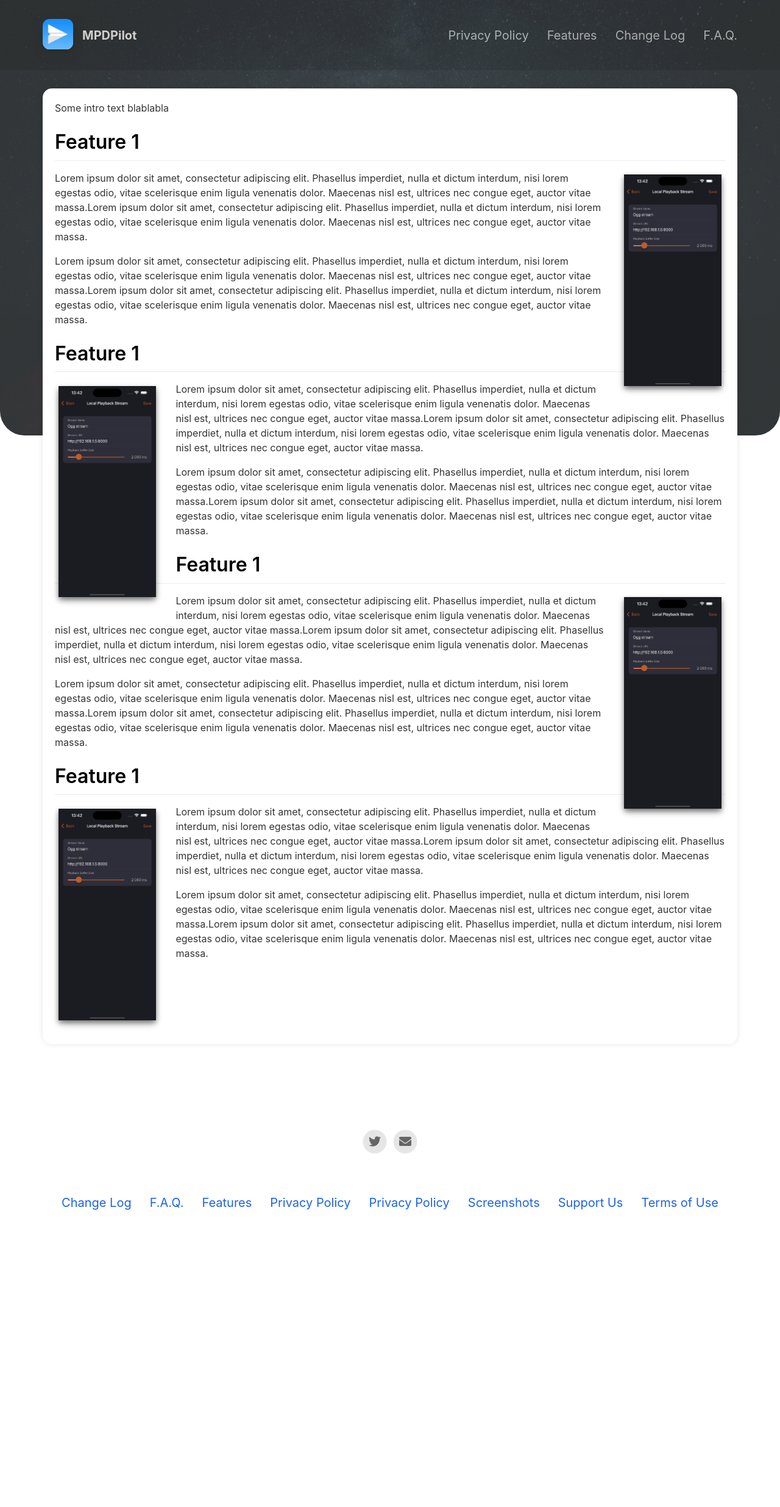
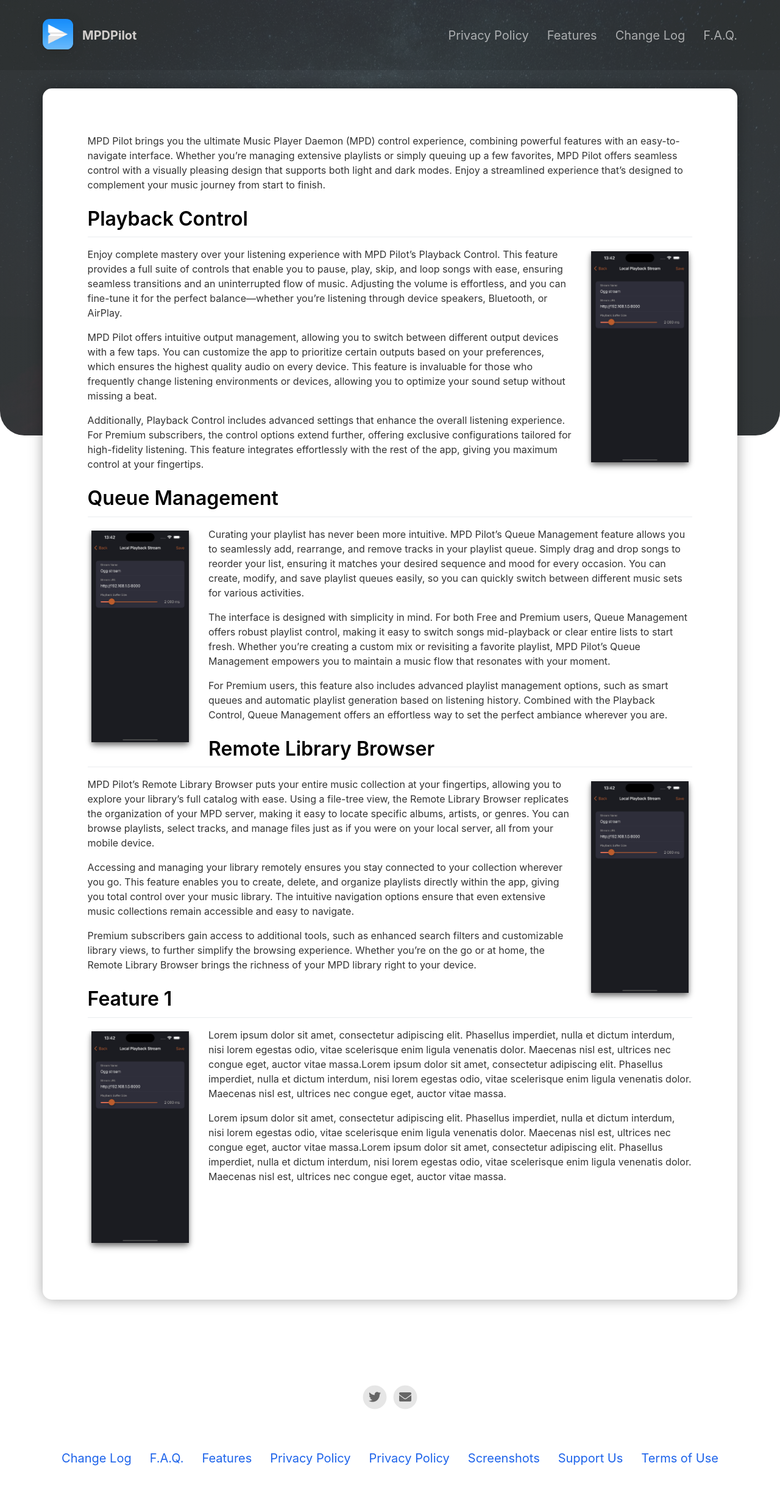
Before and after one commit to MPDPilot/MPDPilot-website, a Jekyll site: the page built from _pages/features.md, in a window 1280 px wide. Shown: the whole page at 61% size. Built offline with Jekyll 4.4.1, drawn with Linux system fonts in a browser that asks for light colours; comment, search, counter and statistics services are not loaded; before the commit the page ends 2052 px from its top, so only the background shows below that.

Commit message:
styling and prototyping features page

```diff
--- a/_pages/features.md
+++ b/_pages/features.md
@@ -5,19 +5,46 @@ include_in_header: true
 header_order: 1
 ---
 
-Some intro text blablabla
+MPD Pilot brings you the ultimate Music Player Daemon (MPD) control experience, combining powerful features with an easy-to-navigate interface. Whether you’re managing extensive playlists or simply queuing up a few favorites, MPD Pilot offers seamless control with a visually pleasing design that supports both light and dark modes. Enjoy a streamlined experience that’s designed to complement your music journey from start to finish.
 
-# Feature 1
+# Playback Control
 
 <a href="/assets/screenshots/app/iphone/main/Simulator Screenshot - iPhone 15 Pro Max - 2024-01-24 at 13.42.22.jpg" data-pswp-width="1290" data-pswp-height="2796"
     target="_blank">
     <img src="/assets/screenshots/app/iphone/main/Simulator Screenshot - iPhone 15 Pro Max - 2024-01-24 at 13.42.22.jpg" alt="FOOOO" class="img-r"/>
 </a>
 
-Lorem ipsum dolor sit amet, consectetur adipiscing elit. Phasellus imperdiet, nulla et dictum interdum, nisi lorem egestas odio, vitae scelerisque enim ligula venenatis dolor. Maecenas nisl est, ultrices nec congue eget, auctor vitae massa.Lorem ipsum dolor sit amet, consectetur adipiscing elit. Phasellus imperdiet, nulla et dictum interdum, nisi lorem egestas odio, vitae scelerisque enim ligula venenatis dolor. Maecenas nisl est, ultrices nec congue eget, auctor vitae massa.
+Enjoy complete mastery over your listening experience with MPD Pilot’s Playback Control. This feature provides a full suite of controls that enable you to pause, play, skip, and loop songs with ease, ensuring seamless transitions and an uninterrupted flow of music. Adjusting the volume is effortless, and you can fine-tune it for the perfect balance—whether you’re listening through device speakers, Bluetooth, or AirPlay.
 
+MPD Pilot offers intuitive output management, allowing you to switch between different output devices with a few taps. You can customize the app to prioritize certain outputs based on your preferences, which ensures the highest quality audio on every device. This feature is invaluable for those who frequently change listening environments or devices, allowing you to optimize your sound setup without missing a beat.
 
-Lorem ipsum dolor sit amet, consectetur adipiscing elit. Phasellus imperdiet, nulla et dictum interdum, nisi lorem egestas odio, vitae scelerisque enim ligula venenatis dolor. Maecenas nisl est, ultrices nec congue eget, auctor vitae massa.Lorem ipsum dolor sit amet, consectetur adipiscing elit. Phasellus imperdiet, nulla et dictum interdum, nisi lorem egestas odio, vitae scelerisque enim ligula venenatis dolor. Maecenas nisl est, ultrices nec congue eget, auctor vitae massa.
+Additionally, Playback Control includes advanced settings that enhance the overall listening experience. For Premium subscribers, the control options extend further, offering exclusive configurations tailored for high-fidelity listening. This feature integrates effortlessly with the rest of the app, giving you maximum control at your fingertips.
+
+# Queue Management
+
+<a href="/assets/screenshots/app/iphone/main/Simulator Screenshot - iPhone 15 Pro Max - 2024-01-24 at 13.42.22.jpg" data-pswp-width="1290" data-pswp-height="2796"
+    target="_blank">
+    <img src="/assets/screenshots/app/iphone/main/Simulator Screenshot - iPhone 15 Pro Max - 2024-01-24 at 13.42.22.jpg" alt="FOOOO" class="img-l" />
+</a>
+
+Curating your playlist has never been more intuitive. MPD Pilot’s Queue Management feature allows you to seamlessly add, rearrange, and remove tracks in your playlist queue. Simply drag and drop songs to reorder your list, ensuring it matches your desired sequence and mood for every occasion. You can create, modify, and save playlist queues easily, so you can quickly switch between different music sets for various activities.
+
+The interface is designed with simplicity in mind. For both Free and Premium users, Queue Management offers robust playlist control, making it easy to switch songs mid-playback or clear entire lists to start fresh. Whether you’re creating a custom mix or revisiting a favorite playlist, MPD Pilot's Queue Management empowers you to maintain a music flow that resonates with your moment.
+
+For Premium users, this feature also includes advanced playlist management options, such as smart queues and automatic playlist generation based on listening history. Combined with the Playback Control, Queue Management offers an effortless way to set the perfect ambiance wherever you are.
+
+# Remote Library Browser
+
+<a href="/assets/screenshots/app/iphone/main/Simulator Screenshot - iPhone 15 Pro Max - 2024-01-24 at 13.42.22.jpg" data-pswp-width="1290" data-pswp-height="2796"
+    target="_blank">
+    <img src="/assets/screenshots/app/iphone/main/Simulator Screenshot - iPhone 15 Pro Max - 2024-01-24 at 13.42.22.jpg" alt="FOOOO" class="img-r" />
+</a>
+
+MPD Pilot’s Remote Library Browser puts your entire music collection at your fingertips, allowing you to explore your library’s full catalog with ease. Using a file-tree view, the Remote Library Browser replicates the organization of your MPD server, making it easy to locate specific albums, artists, or genres. You can browse playlists, select tracks, and manage files just as if you were on your local server, all from your mobile device.
+
+Accessing and managing your library remotely ensures you stay connected to your collection wherever you go. This feature enables you to create, delete, and organize playlists directly within the app, giving you total control over your music library. The intuitive navigation options ensure that even extensive music collections remain accessible and easy to navigate.
+
+Premium subscribers gain access to additional tools, such as enhanced search filters and customizable library views, to further simplify the browsing experience. Whether you’re on the go or at home, the Remote Library Browser brings the richness of your MPD library right to your device.
 
 # Feature 1
 
@@ -29,25 +56,3 @@ Lorem ipsum dolor sit amet, consectetur adipiscing elit. Phasellus imperdiet, nu
 Lorem ipsum dolor sit amet, consectetur adipiscing elit. Phasellus imperdiet, nulla et dictum interdum, nisi lorem egestas odio, vitae scelerisque enim ligula venenatis dolor. Maecenas nisl est, ultrices nec congue eget, auctor vitae massa.Lorem ipsum dolor sit amet, consectetur adipiscing elit. Phasellus imperdiet, nulla et dictum interdum, nisi lorem egestas odio, vitae scelerisque enim ligula venenatis dolor. Maecenas nisl est, ultrices nec congue eget, auctor vitae massa.
 
 Lorem ipsum dolor sit amet, consectetur adipiscing elit. Phasellus imperdiet, nulla et dictum interdum, nisi lorem egestas odio, vitae scelerisque enim ligula venenatis dolor. Maecenas nisl est, ultrices nec congue eget, auctor vitae massa.Lorem ipsum dolor sit amet, consectetur adipiscing elit. Phasellus imperdiet, nulla et dictum interdum, nisi lorem egestas odio, vitae scelerisque enim ligula venenatis dolor. Maecenas nisl est, ultrices nec congue eget, auctor vitae massa.
-
-# Feature 1
-
-<a href="/assets/screenshots/app/iphone/main/Simulator Screenshot - iPhone 15 Pro Max - 2024-01-24 at 13.42.22.jpg" data-pswp-width="1290" data-pswp-height="2796"
-    target="_blank">
-    <img src="/assets/screenshots/app/iphone/main/Simulator Screenshot - iPhone 15 Pro Max - 2024-01-24 at 13.42.22.jpg" alt="FOOOO" class="img-r" />
-</a>
-
-Lorem ipsum dolor sit amet, consectetur adipiscing elit. Phasellus imperdiet, nulla et dictum interdum, nisi lorem egestas odio, vitae scelerisque enim ligula venenatis dolor. Maecenas nisl est, ultrices nec congue eget, auctor vitae massa.Lorem ipsum dolor sit amet, consectetur adipiscing elit. Phasellus imperdiet, nulla et dictum interdum, nisi lorem egestas odio, vitae scelerisque enim ligula venenatis dolor. Maecenas nisl est, ultrices nec congue eget, auctor vitae massa.
-
-Lorem ipsum dolor sit amet, consectetur adipiscing elit. Phasellus imperdiet, nulla et dictum interdum, nisi lorem egestas odio, vitae scelerisque enim ligula venenatis dolor. Maecenas nisl est, ultrices nec congue eget, auctor vitae massa.Lorem ipsum dolor sit amet, consectetur adipiscing elit. Phasellus imperdiet, nulla et dictum interdum, nisi lorem egestas odio, vitae scelerisque enim ligula venenatis dolor. Maecenas nisl est, ultrices nec congue eget, auctor vitae massa.
-
-# Feature 1
-
-<a href="/assets/screenshots/app/iphone/main/Simulator Screenshot - iPhone 15 Pro Max - 2024-01-24 at 13.42.22.jpg" data-pswp-width="1290" data-pswp-height="2796"
-    target="_blank">
-    <img src="/assets/screenshots/app/iphone/main/Simulator Screenshot - iPhone 15 Pro Max - 2024-01-24 at 13.42.22.jpg" alt="FOOOO" class="img-l" />
-</a>
-
-Lorem ipsum dolor sit amet, consectetur adipiscing elit. Phasellus imperdiet, nulla et dictum interdum, nisi lorem egestas odio, vitae scelerisque enim ligula venenatis dolor. Maecenas nisl est, ultrices nec congue eget, auctor vitae massa.Lorem ipsum dolor sit amet, consectetur adipiscing elit. Phasellus imperdiet, nulla et dictum interdum, nisi lorem egestas odio, vitae scelerisque enim ligula venenatis dolor. Maecenas nisl est, ultrices nec congue eget, auctor vitae massa.
-
-Lorem ipsum dolor sit amet, consectetur adipiscing elit. Phasellus imperdiet, nulla et dictum interdum, nisi lorem egestas odio, vitae scelerisque enim ligula venenatis dolor. Maecenas nisl est, ultrices nec congue eget, auctor vitae massa.Lorem ipsum dolor sit amet, consectetur adipiscing elit. Phasellus imperdiet, nulla et dictum interdum, nisi lorem egestas odio, vitae scelerisque enim ligula venenatis dolor. Maecenas nisl est, ultrices nec congue eget, auctor vitae massa.
--- a/_sass/layout.scss
+++ b/_sass/layout.scss
@@ -701,7 +701,13 @@ footer {
 .features-container {
     grid-area: 2 / 1 / c-end / c-end;
     background-color: #fff;
-    border-radius: 15px; /* Adjust this value for more or less rounding */
-    padding: 20px;      /* Optional: Add padding for content inside */
-    box-shadow: 0 0 10px rgba(0, 0, 0, 0.1); /* Optional: Add a shadow for depth */
+    border-radius: 15px;
+    padding: 4.6em;
+    box-shadow: 0 0 22px rgba(0, 0, 0, 0.35);
 }
+
+@media only screen and (max-width: 768px) {
+	.features-container {
+		padding: 1.6em;
+	}
+}
```
